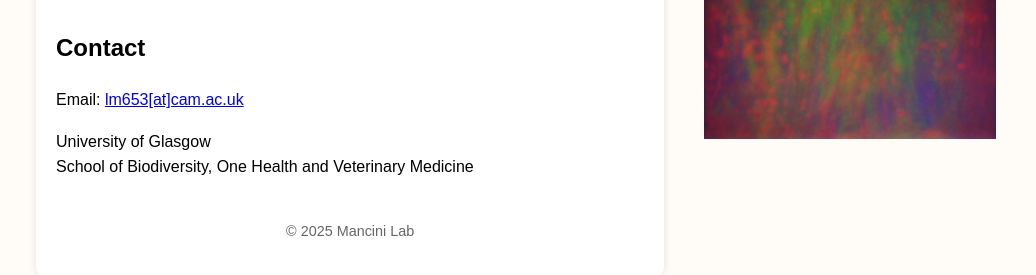
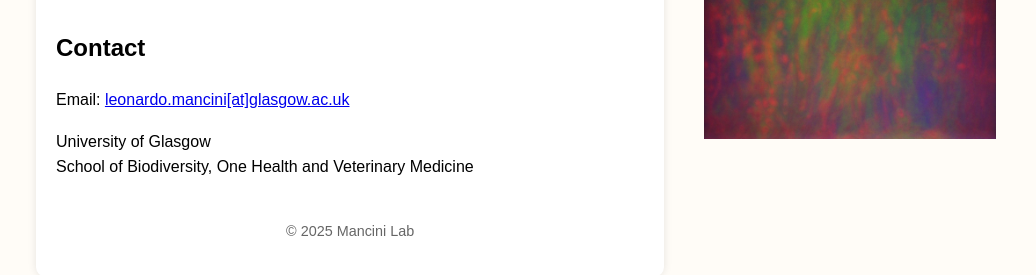
Before and after one commit to mancinilab/mancinilab.github.io, a plain HTML site: page contact.html in a window 1280 px wide. Shown: the part 181-456 px from the top of the page, 244-1280 px from the left. Drawn offline with Linux system fonts and the light colour scheme.

Commit message:
Update contact.html

```diff
--- a/contact.html
+++ b/contact.html
@@ -30,7 +30,7 @@
 
     <section id="contact">
       <h2>Contact</h2>
-      <p>Email: <a href="mailto:lm653@cam.ac.uk">lm653[at]cam.ac.uk</a></p>
+      <p>Email: <a href="mailto:lm653@cam.ac.uk">leonardo.mancini[at]glasgow.ac.uk</a></p>
       <p>University of Glasgow<br>School of Biodiversity, One Health and Veterinary Medicine</p>
     </section>
 
```
